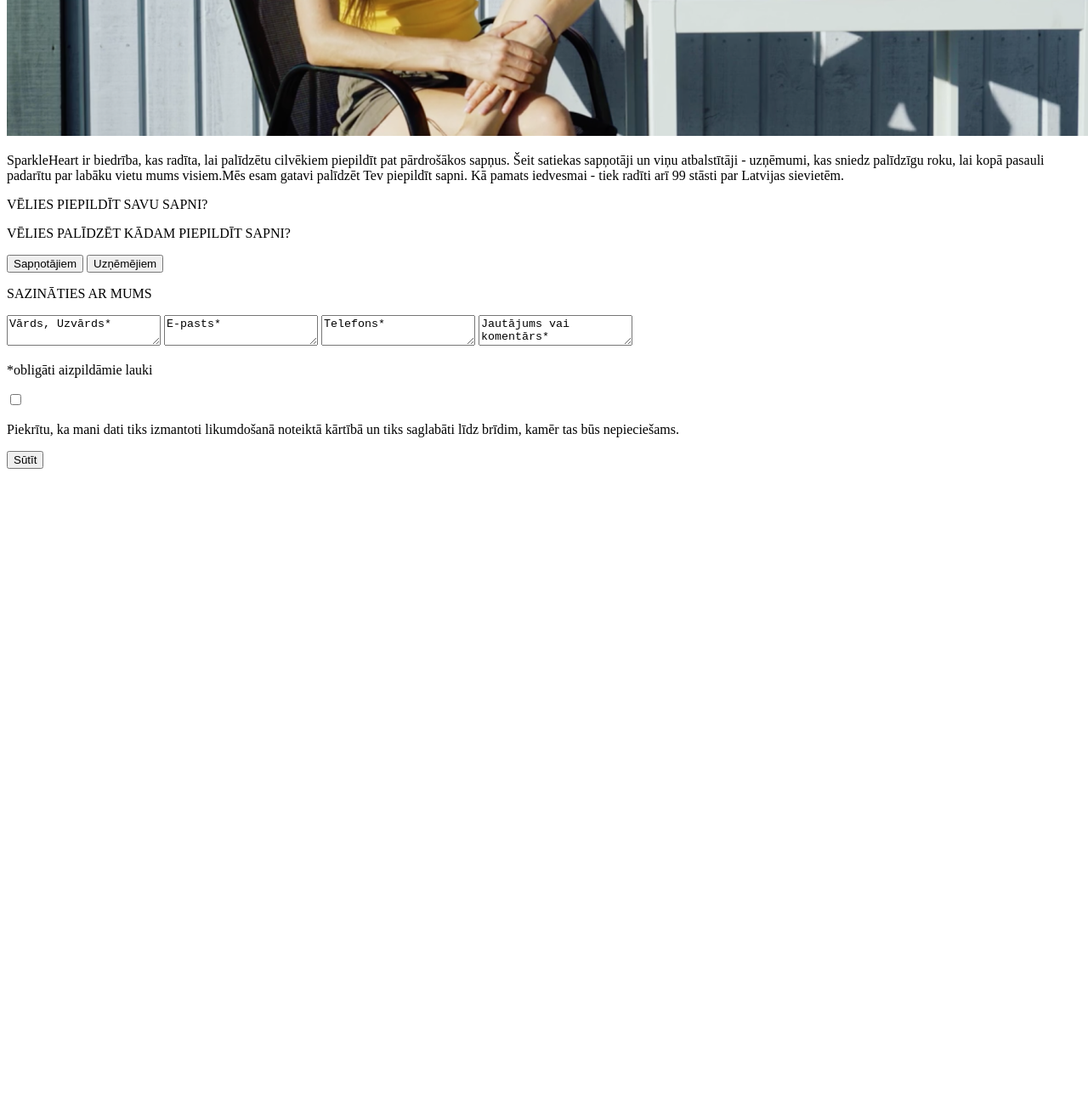
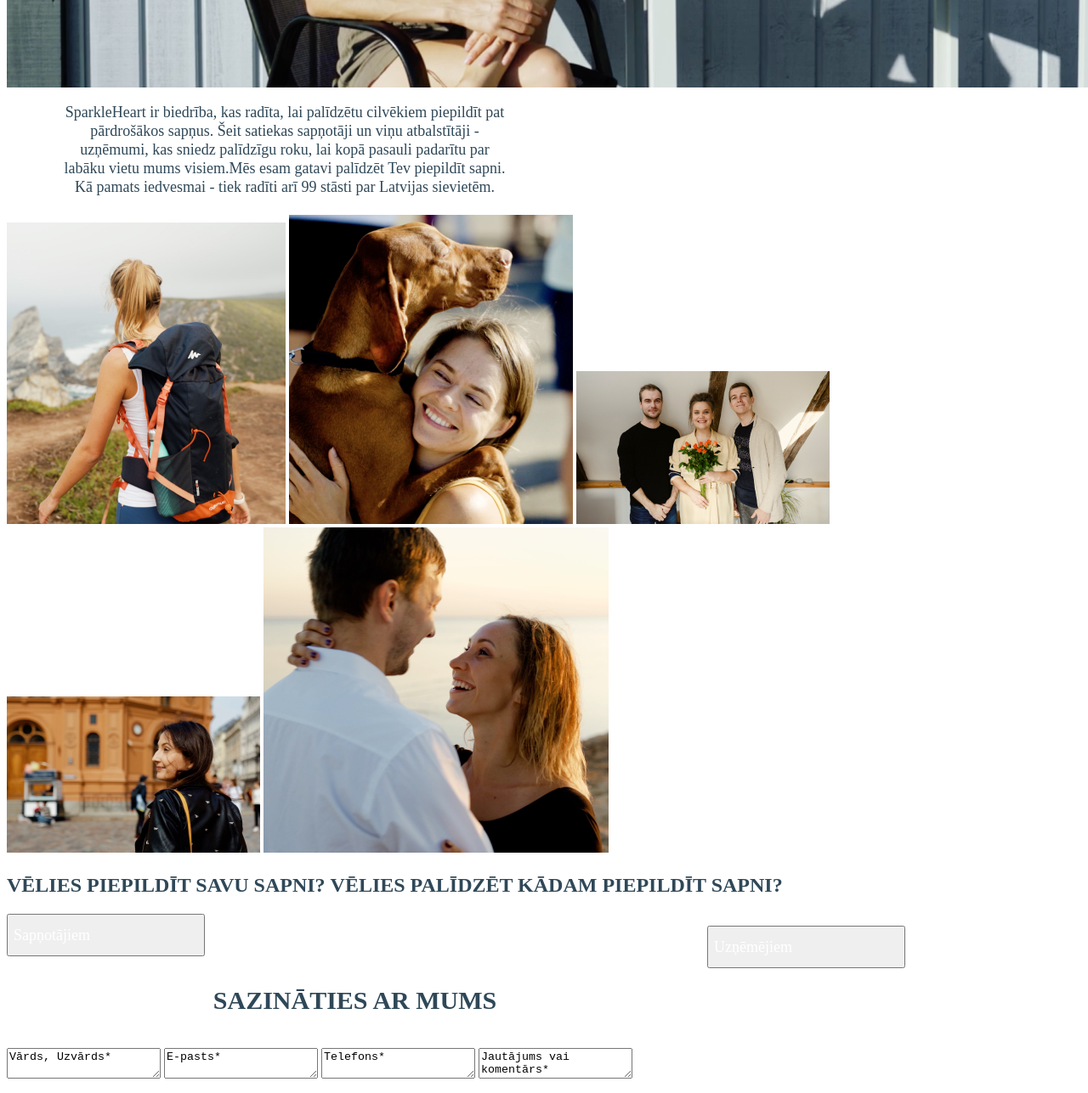
Before and after one commit to Valda1/frontendTask, a plain HTML site: page index.html in a window 1280 px wide. Shown: the part 720-2007 px from the top of the page at 85% size. Before the commit the page ends 1280 px from the top, so only its background shows below. Drawn offline with Linux system fonts and the light colour scheme.

Commit message:
Second commit

```diff
--- a/assets/css/style.css
+++ b/assets/css/style.css
@@ -0,0 +1,229 @@
+header{
+    white-space: nowrap;
+    position: static;
+    width: 1366px;
+    height: 92.51px;
+    left: 0px;
+    top: 0px;
+
+    background: #FFFFFF;
+}
+
+.header-elements{
+    display: inline-block;
+}
+
+#logo-img{
+    position: static;
+    width: 159px;
+    height: 146px;
+    left: 62px;
+    top: -50px;
+}
+
+#list-elements{
+    position: static;
+    top: 51px;
+
+    font-family: 'Montserrat';
+    font-style: normal;
+    font-weight: 500;
+    font-size: 18px;
+    line-height: 22px;
+
+    color: #060606;
+}
+
+#list-element-1{
+    width: 46px;
+    height: 24px;
+    left: 305px;
+}
+
+#list-element-2{
+    width: 130px;
+    height: 24px;
+    left: 386px;
+}
+
+#list-element-3{
+    width: 120px;
+    height: 24px;
+    left: 543px;
+}
+
+#list-element-4{
+    width: 123px;
+    height: 45px;
+    left: 698px;
+}
+
+#list-element-5{
+    width: 153px;
+    height: 45px;
+    left: 856px;
+}
+
+#list-element-6{
+    width: 188px;
+    height: 29px;
+    left: 1036px;
+}
+
+ul{
+    list-style-type: none;
+}
+
+#sparkle-video{
+    position: static;
+    width: 1366px;
+    height: 722px;
+    left: 0px;
+    top: 47px;
+}
+
+#text{
+    position: static;
+    width: 654px;
+    height: 114px;
+    left: 359px;
+    top: 919px;
+
+    font-family: 'Montserrat';
+    font-style: normal;
+    font-weight: 400;
+    font-size: 18px;
+    line-height: 22px;
+    text-align: center;
+
+    color: #2F4858;
+}
+
+#img-zanda{
+    position: static;
+    width: 328px;
+    height: 355px;
+    left: 0px;
+    top: 1197px;
+}
+
+#img-sibilla{
+    position: static;
+    width: 334px;
+    height: 364px;
+    left: 328px;
+    top: 1202px;
+}
+
+#img-meita{
+    position: static;
+    width: 298px;
+    height: 180px;
+    left: 662px;
+    top: 1202px;
+}
+
+#img-alina{
+    position: static;
+    width: 298px;
+    height: 184px;
+    left: 662px;
+    top: 1382px;
+}
+
+#img-anda{
+    position: static;
+    width: 406px;
+    height: 383px;
+    left: 960px;
+    top: 1183px;
+}
+
+#question-1{
+    position: static;
+    width: 394px;
+    height: 29px;
+    left: 220px;
+    top: 1731px;
+
+    font-family: 'Oswald';
+    font-style: normal;
+    font-weight: 500;
+    font-size: 24px;
+    line-height: 36px;
+    text-align: center;
+
+    color: #2F4858;
+}
+
+#question-2{
+    position: static;
+    width: 500px;
+    height: 29px;
+    left: 698px;
+    top: 1731px;
+
+    font-family: 'Oswald';
+    font-style: normal;
+    font-weight: 500;
+    font-size: 24px;
+    line-height: 36px;
+    text-align: center;
+
+    color: #2F4858;
+}
+
+#button-1{
+    position: static;
+    width: 233px;
+    height: 50px;
+    left: 300px;
+    top: 1810px;
+
+    font-family: 'Montserrat';
+    font-style: normal;
+    font-weight: 500;
+    font-size: 18px;
+    line-height: 22px;
+    display: flex;
+    align-items: center;
+    text-align: center;
+
+    color: #FFFFFF;
+}
+
+#button-2{
+    position: absolute;
+    width: 233px;
+    height: 50px;
+    left: 832px;
+    top: 1810px;
+
+    font-family: 'Montserrat';
+    font-style: normal;
+    font-weight: 500;
+    font-size: 18px;
+    line-height: 22px;
+    display: flex;
+    align-items: center;
+    text-align: center;
+
+    color: #FFFFFF;
+}
+
+#headline-1{
+    position: static;
+    width: 819px;
+    height: 48px;
+    left: 274px;
+    top: 2010px;
+
+    font-family: 'Oswald';
+    font-style: normal;
+    font-weight: 500;
+    font-size: 30px;
+    line-height: 44px;
+    text-align: center;
+
+    color: #2F4858;
+}
--- a/index.html
+++ b/index.html
@@ -9,19 +9,19 @@
 <body>
 
     <header>
-        <div class="logo-title-area">
+        <div class="header-elements" id="logo-img">
            <img src="assets/img/BlackLogo 3.jpg" alt="logo">
         </div>
 
-        <div>
+        <div class="header-elements">
             <ul>
-                <li>
-                    <a href="#">Ideja</a>
-                    <a href="#">Piesaki Sapni</a>
-                    <a href="#">Uzņēmējiem</a>
-                    <a href="#">Sapņu banka</a>
-                    <a href="#">Sapņus atbalsta</a>
-                    <a href="#">99 iedvesmas stāsti</a>
+                <li id="list-elements">
+                    <a id="list-element-1" href="#">Ideja</a>
+                    <a id="list-element-2" href="#">Piesaki Sapni</a>
+                    <a id="list-element-3" href="#">Uzņēmējiem</a>
+                    <a id="list-element-4" href="#">Sapņu banka</a>
+                    <a id="list-element-5" href="#">Sapņus atbalsta</a>
+                    <a id="list-element-6" href="#">99 iedvesmas stāsti</a>
                 </li>
             </ul>
         </div>
@@ -32,40 +32,42 @@
     </header>
 
     <main>
-        <div>
+        <div id="sparkle-video">
             <img src="assets/img/Sparkle Video 1.png" alt="video">
             <!-- PLACE VECTOR IMAGE-->
         </div>
 
         <div>
-            <p>
-                SparkleHeart ir biedrība, kas radīta, lai palīdzētu cilvēkiem piepildīt pat
-                pārdrošākos sapņus. Šeit satiekas sapņotāji un viņu atbalstītāji -
-                uzņēmumi, kas sniedz palīdzīgu roku, lai kopā pasauli padarītu par
-                labāku vietu mums visiem.Mēs esam gatavi palīdzēt Tev piepildīt sapni.
+            <p id="text">
+                SparkleHeart ir biedrība, kas radīta, lai palīdzētu cilvēkiem piepildīt pat <br>
+                pārdrošākos sapņus. Šeit satiekas sapņotāji un viņu atbalstītāji - <br>
+                uzņēmumi, kas sniedz palīdzīgu roku, lai kopā pasauli padarītu par <br>
+                labāku vietu mums visiem.Mēs esam gatavi palīdzēt Tev piepildīt sapni. <br>
                 Kā pamats iedvesmai - tiek radīti arī 99 stāsti par Latvijas sievietēm.
             </p>
         </div>
 
-        <div>
-            <!-- INSERT IMAGES-->
+        <div class="images">
+            <img id="img-zanda" src="assets/img/Zanda_1.jpg" alt="image">
+            <img id="img-sibilla" src="assets/img/Sibilla_4.jpg" alt="image">
+            <img id="img-meita" src="assets/img/Brinuma_meita-15.jpg" alt="image">
+            <img id="img-alina" src="assets/img/Alina_1 1.jpg" alt="image">
+            <img id="img-anda" src="assets/img/Anda_2 1.jpg" alt="image">
         </div>
 
         <div>
-            <p>VĒLIES PIEPILDĪT SAVU SAPNI?</p>
-            <p>VĒLIES PALĪDZĒT KĀDAM PIEPILDĪT SAPNI?</p>
+            <p>
+                <span id="question-1"><b>VĒLIES PIEPILDĪT SAVU SAPNI?</b> </span>
+                <span id="question-2"><b>VĒLIES PALĪDZĒT KĀDAM PIEPILDĪT SAPNI?</b> </span>
+            </p>
+
+            <button id="button-1">Sapņotājiem</button>
+            <button id="button-2">Uzņēmējiem</button>
         </div>
 
         <div>
-            <button>Sapņotājiem</button>
-            <button>Uzņēmējiem</button>
-        </div>
+            <p id="headline-1"><b>SAZINĀTIES AR MUMS</b> </p>
 
-        <div>
-            <p>SAZINĀTIES AR MUMS</p>
-        </div>
-
-        <div>
             <textarea>Vārds, Uzvārds*</textarea>
             <textarea>E-pasts*</textarea>
             <textarea>Telefons*</textarea>
```
